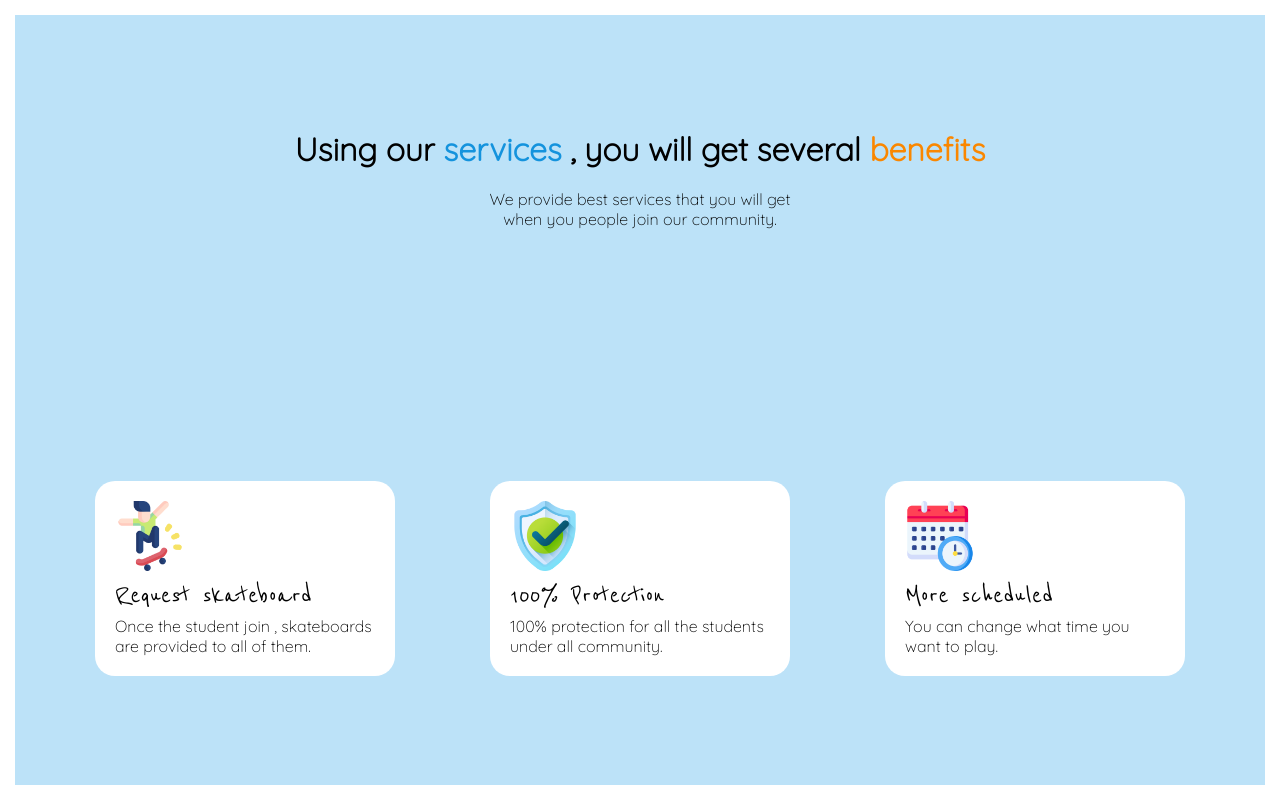
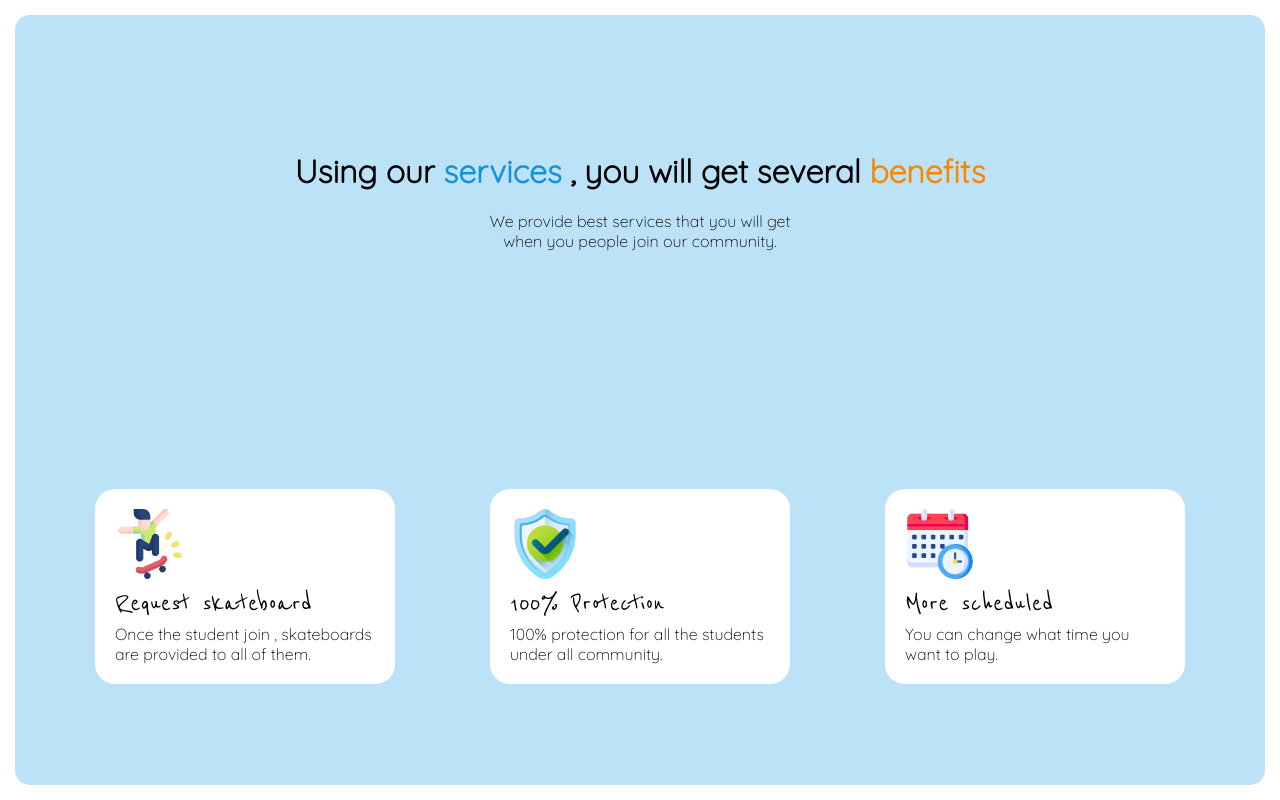
Before and after one commit to Sanjaykms/SkateBoard, a plain HTML site: page index.html in a window 1280 px wide. Drawn offline with Linux system fonts and the light colour scheme.

Commit message:
Update style.css

```diff
--- a/style.css
+++ b/style.css
@@ -5,10 +5,11 @@
     font-family: 'Quicksand', sans-serif;
 }
 .container{
-    border: 15px solid white;
     width: 100%;
     min-height: 100vh;
     background-color: #BCE2F8;
+    border: 15px solid white;
+    border-radius: 30px;
     display: flex;
     align-items: center;
     justify-content: space-around;
@@ -19,6 +20,7 @@
     align-items: center;
     justify-content: center;
     flex-direction: column;
+    margin-top: 30px;
 }
 .container .one h1{
     text-align: center;
```
